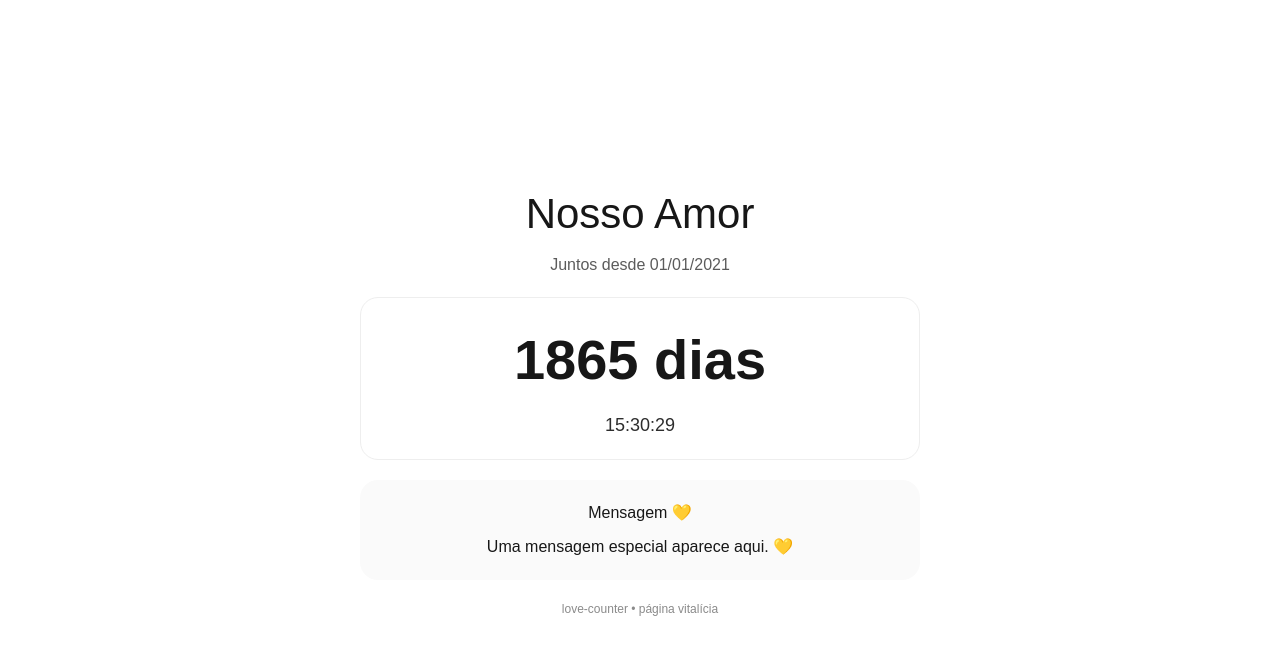
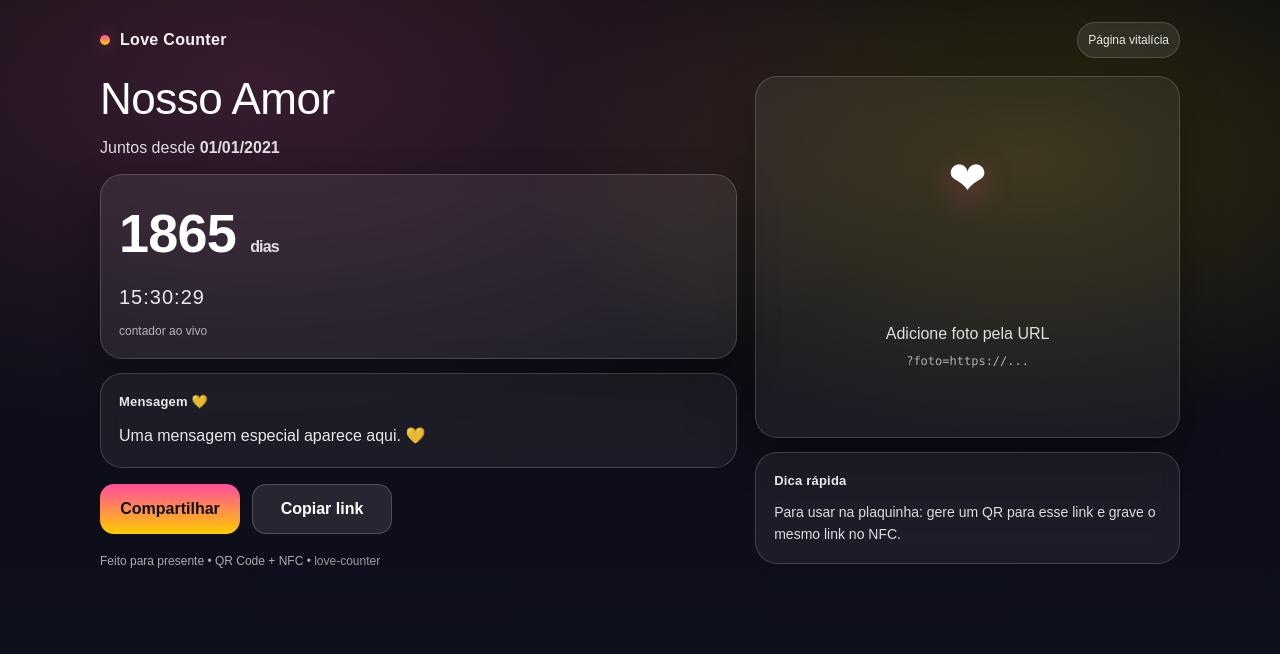
Before and after one commit to dlcdie/love-counter, a Next.js app: page /c in a window 1280 px wide. Shown: the top 654 px of the page. Built offline with nearby package versions, Linux system fonts and the light colour scheme.

Commit message:
premium page

```diff
--- a/app/c/page.tsx
+++ b/app/c/page.tsx
@@ -2,6 +2,10 @@
 
 import { useEffect, useMemo, useState } from "react";
 import { useSearchParams } from "next/navigation";
+
+function pad2(n: number) {
+  return n.toString().padStart(2, "0");
+}
 
 function formatBR(dateStr?: string) {
   if (!dateStr) return "";
@@ -13,20 +17,22 @@ function formatBR(dateStr?: string) {
 
 export default function CustomPage() {
   const sp = useSearchParams();
+
+  // Params (URL)
   const nomes = sp.get("nomes") || "Nosso Amor";
-  const inicio = sp.get("inicio") || "2021-01-01";
+  const inicio = sp.get("inicio") || "2021-01-01"; // YYYY-MM-DD
   const msg =
     sp.get("msg") ||
     "Uma mensagem especial aparece aqui. 💛";
-  const youtube = sp.get("yt"); // opcional
+  const foto = sp.get("foto"); // URL opcional da foto
 
   const inicioISO = useMemo(() => `${inicio}T00:00:00-03:00`, [inicio]);
   const startDate = useMemo(() => new Date(inicioISO).getTime(), [inicioISO]);
 
   const [now, setNow] = useState(Date.now());
   useEffect(() => {
-    const i = setInterval(() => setNow(Date.now()), 1000);
-    return () => clearInterval(i);
+    const i = setSystemInterval(() => setNow(Date.now()), 1000);
+    return () => clearInterval(i as any);
   }, []);
 
   const diff = Math.max(0, now - startDate);
@@ -38,35 +44,307 @@ export default function CustomPage() {
   const seconds = totalSeconds % 60;
 
   return (
-    <main style={{ minHeight: "100vh", display: "grid", placeItems: "center", padding: 24 }}>
-      <div style={{ maxWidth: 560, width: "100%", textAlign: "center" }}>
-        <h1 style={{ fontSize: 42, marginBottom: 8 }}>{nomes}</h1>
-        <p style={{ opacity: 0.7, marginBottom: 20 }}>Juntos desde {formatBR(inicio)}</p>
-
-        <div style={{ border: "1px solid #eee", borderRadius: 18, padding: 20, marginBottom: 20 }}>
-          <div style={{ fontSize: 56, fontWeight: 700 }}>{days} dias</div>
-          <div style={{ marginTop: 10, fontSize: 18, opacity: 0.9 }}>
-            {hours.toString().padStart(2, "0")}:
-            {minutes.toString().padStart(2, "0")}:
-            {seconds.toString().padStart(2, "0")}
+    <main style={styles.page}>
+      <div style={styles.container}>
+        {/* Top bar */}
+        <div style={styles.topbar}>
+          <div style={styles.brand}>
+            <span style={styles.brandDot} />
+            <span style={styles.brandText}>Love Counter</span>
           </div>
+          <div style={styles.badge}>Página vitalícia</div>
         </div>
 
-        <div style={{ background: "#fafafa", borderRadius: 18, padding: 20, lineHeight: 1.6 }}>
-          <h2 style={{ marginBottom: 8 }}>Mensagem 💛</h2>
-          <p>{msg}</p>
+        {/* Hero */}
+        <section style={styles.hero}>
+          <div style={styles.heroLeft}>
+            <h1 style={styles.title}>{nomes}</h1>
+            <p style={styles.subtitle}>
+              Juntos desde <strong>{formatBR(inicio)}</strong>
+            </p>
 
-          {youtube ? (
-            <p style={{ marginTop: 12, fontSize: 13, opacity: 0.75 }}>
-              Música: {youtube}
-            </p>
-          ) : null}
-        </div>
+            <div style={styles.counterCard}>
+              <div style={styles.counterBig}>
+                {days} <span style={styles.counterBigLabel}>dias</span>
+              </div>
+              <div style={styles.counterSmall}>
+                {pad2(hours)}:{pad2(minutes)}:{pad2(seconds)}
+              </div>
+              <div style={styles.counterHint}>contador ao vivo</div>
+            </div>
 
-        <p style={{ marginTop: 20, fontSize: 12, opacity: 0.5 }}>
-          love-counter • página vitalícia
-        </p>
+            <div style={styles.messageCard}>
+              <div style={styles.cardTitle}>Mensagem 💛</div>
+              <p style={styles.messageText}>{msg}</p>
+            </div>
+
+            <div style={styles.ctaRow}>
+              <a
+                href="#"
+                onClick={(e) => {
+                  e.preventDefault();
+                  navigator?.share?.({
+                    title: "Love Counter",
+                    text: `Olha nossa página: ${nomes}`,
+                    url: window.location.href,
+                  });
+                }}
+                style={styles.ctaPrimary}
+              >
+                Compartilhar
+              </a>
+              <button
+                onClick={() => navigator.clipboard.writeText(window.location.href)}
+                style={styles.ctaSecondary}
+              >
+                Copiar link
+              </button>
+            </div>
+
+            <div style={styles.footerMini}>
+              Feito para presente • QR Code + NFC • <span style={{ opacity: 0.9 }}>love-counter</span>
+            </div>
+          </div>
+
+          {/* Foto */}
+          <div style={styles.heroRight}>
+            <div style={styles.photoCard}>
+              {foto ? (
+                // eslint-disable-next-line @next/next/no-img-element
+                <img src={foto} alt="Foto do casal" style={styles.photoImg} />
+              ) : (
+                <div style={styles.photoPlaceholder}>
+                  <div style={styles.heart}>❤</div>
+                  <div style={styles.photoHint}>
+                    Adicione foto pela URL
+                    <div style={{ fontSize: 12, opacity: 0.75, marginTop: 6 }}>
+                      <code>?foto=https://...</code>
+                    </div>
+                  </div>
+                </div>
+              )}
+            </div>
+
+            <div style={styles.tipsCard}>
+              <div style={styles.cardTitle}>Dica rápida</div>
+              <div style={styles.tipsText}>
+                Para usar na plaquinha: gere um QR para esse link e grave o mesmo link no NFC.
+              </div>
+            </div>
+          </div>
+        </section>
+
+        {/* Bottom spacing */}
+        <div style={{ height: 24 }} />
       </div>
     </main>
   );
 }
+
+/** ✅ sem libs: só estilos inline premium */
+const styles: Record<string, React.CSSProperties> = {
+  page: {
+    minHeight: "100vh",
+    background:
+      "radial-gradient(1200px 600px at 20% 10%, rgba(255, 105, 180, 0.18), transparent 60%)," +
+      "radial-gradient(900px 500px at 80% 20%, rgba(255, 215, 0, 0.16), transparent 55%)," +
+      "linear-gradient(180deg, #0b0b10 0%, #0f1020 100%)",
+    color: "#fff",
+    padding: 22,
+  },
+  container: {
+    maxWidth: 1080,
+    margin: "0 auto",
+  },
+  topbar: {
+    display: "flex",
+    justifyContent: "space-between",
+    alignItems: "center",
+    gap: 12,
+    marginBottom: 18,
+  },
+  brand: {
+    display: "flex",
+    alignItems: "center",
+    gap: 10,
+  },
+  brandDot: {
+    width: 10,
+    height: 10,
+    borderRadius: 999,
+    background: "linear-gradient(180deg, #ff4d9d, #ffcc00)",
+    boxShadow: "0 0 18px rgba(255, 105, 180, 0.35)",
+  },
+  brandText: {
+    fontWeight: 700,
+    letterSpacing: 0.3,
+    opacity: 0.95,
+  },
+  badge: {
+    fontSize: 12,
+    padding: "8px 10px",
+    borderRadius: 999,
+    background: "rgba(255,255,255,0.10)",
+    border: "1px solid rgba(255,255,255,0.18)",
+    backdropFilter: "blur(10px)",
+    opacity: 0.9,
+  },
+  hero: {
+    display: "grid",
+    gridTemplateColumns: "1.2fr 0.8fr",
+    gap: 18,
+  },
+  heroLeft: {
+    display: "flex",
+    flexDirection: "column",
+    gap: 14,
+  },
+  heroRight: {
+    display: "flex",
+    flexDirection: "column",
+    gap: 14,
+  },
+  title: {
+    fontSize: 44,
+    lineHeight: 1.05,
+    margin: 0,
+    letterSpacing: -0.5,
+  },
+  subtitle: {
+    margin: 0,
+    opacity: 0.85,
+  },
+  counterCard: {
+    borderRadius: 22,
+    padding: 18,
+    border: "1px solid rgba(255,255,255,0.16)",
+    background: "rgba(255,255,255,0.08)",
+    backdropFilter: "blur(10px)",
+    boxShadow: "0 18px 40px rgba(0,0,0,0.35)",
+  },
+  counterBig: {
+    fontSize: 54,
+    fontWeight: 800,
+    letterSpacing: -0.8,
+  },
+  counterBigLabel: {
+    fontSize: 16,
+    fontWeight: 600,
+    opacity: 0.85,
+  },
+  counterSmall: {
+    marginTop: 8,
+    fontSize: 20,
+    opacity: 0.9,
+    letterSpacing: 1,
+  },
+  counterHint: {
+    marginTop: 10,
+    fontSize: 12,
+    opacity: 0.65,
+  },
+  messageCard: {
+    borderRadius: 22,
+    padding: 18,
+    border: "1px solid rgba(255,255,255,0.16)",
+    background: "rgba(255,255,255,0.06)",
+    backdropFilter: "blur(10px)",
+  },
+  cardTitle: {
+    fontSize: 13,
+    fontWeight: 700,
+    opacity: 0.9,
+    marginBottom: 10,
+    letterSpacing: 0.2,
+  },
+  messageText: {
+    margin: 0,
+    lineHeight: 1.7,
+    opacity: 0.9,
+  },
+  ctaRow: {
+    display: "flex",
+    gap: 12,
+    flexWrap: "wrap",
+    marginTop: 2,
+  },
+  ctaPrimary: {
+    textDecoration: "none",
+    display: "inline-flex",
+    alignItems: "center",
+    justifyContent: "center",
+    padding: "12px 14px",
+    borderRadius: 14,
+    background: "linear-gradient(180deg, #ff4d9d, #ffcc00)",
+    color: "#101018",
+    fontWeight: 800,
+    border: "none",
+    cursor: "pointer",
+    minWidth: 140,
+  },
+  ctaSecondary: {
+    display: "inline-flex",
+    alignItems: "center",
+    justifyContent: "center",
+    padding: "12px 14px",
+    borderRadius: 14,
+    background: "rgba(255,255,255,0.10)",
+    color: "#fff",
+    fontWeight: 700,
+    border: "1px solid rgba(255,255,255,0.18)",
+    cursor: "pointer",
+    minWidth: 140,
+  },
+  footerMini: {
+    marginTop: 4,
+    fontSize: 12,
+    opacity: 0.65,
+  },
+  photoCard: {
+    borderRadius: 22,
+    overflow: "hidden",
+    border: "1px solid rgba(255,255,255,0.16)",
+    background: "rgba(255,255,255,0.06)",
+    minHeight: 320,
+    boxShadow: "0 18px 40px rgba(0,0,0,0.35)",
+  },
+  photoImg: {
+    width: "100%",
+    height: 360,
+    objectFit: "cover",
+    display: "block",
+  },
+  photoPlaceholder: {
+    height: 360,
+    display: "grid",
+    placeItems: "center",
+    padding: 18,
+  },
+  heart: {
+    fontSize: 46,
+    textShadow: "0 10px 30px rgba(255, 77, 157, 0.35)",
+    marginBottom: 10,
+  },
+  photoHint: {
+    textAlign: "center",
+    opacity: 0.85,
+    lineHeight: 1.5,
+  },
+  tipsCard: {
+    borderRadius: 22,
+    padding: 18,
+    border: "1px solid rgba(255,255,255,0.16)",
+    background: "rgba(255,255,255,0.06)",
+    backdropFilter: "blur(10px)",
+  },
+  tipsText: {
+    fontSize: 14,
+    lineHeight: 1.6,
+    opacity: 0.85,
+  },
+};
+
+// Pequena compatibilidade (alguns ambientes reclamam do type)
+function setSystemInterval(fn: () => void, ms: number) {
+  return setInterval(fn, ms);
+}
```
